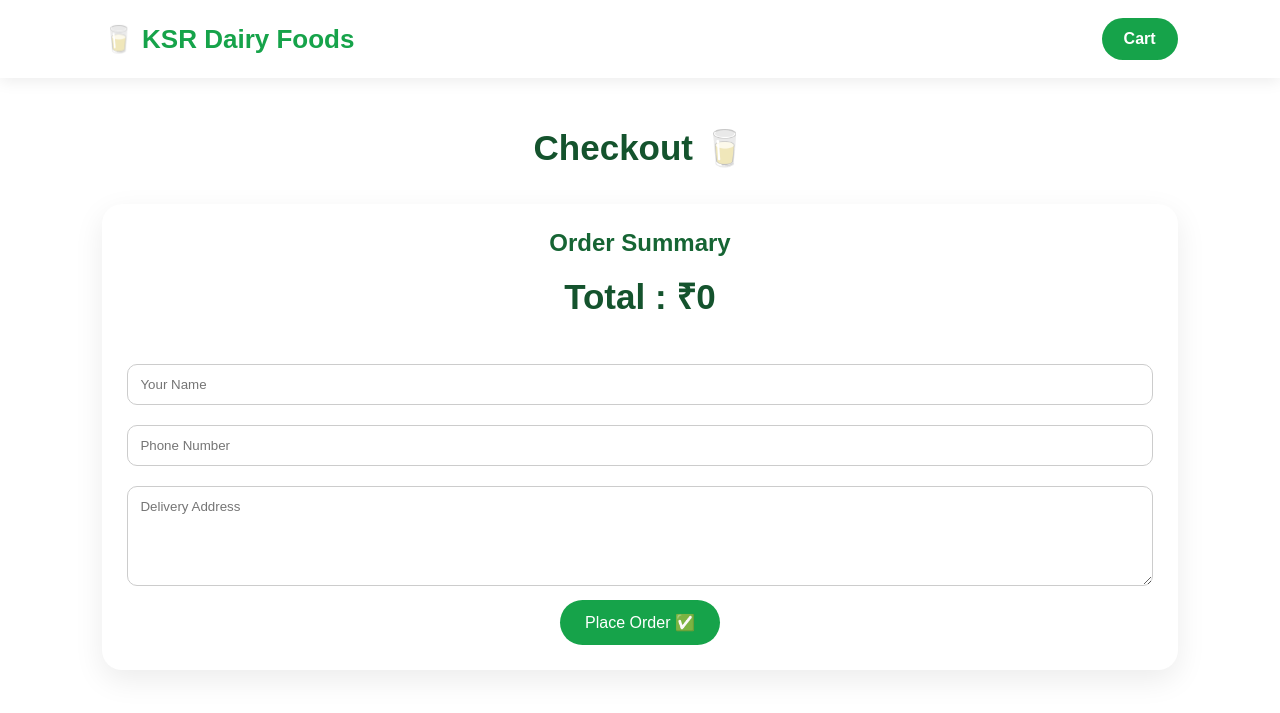
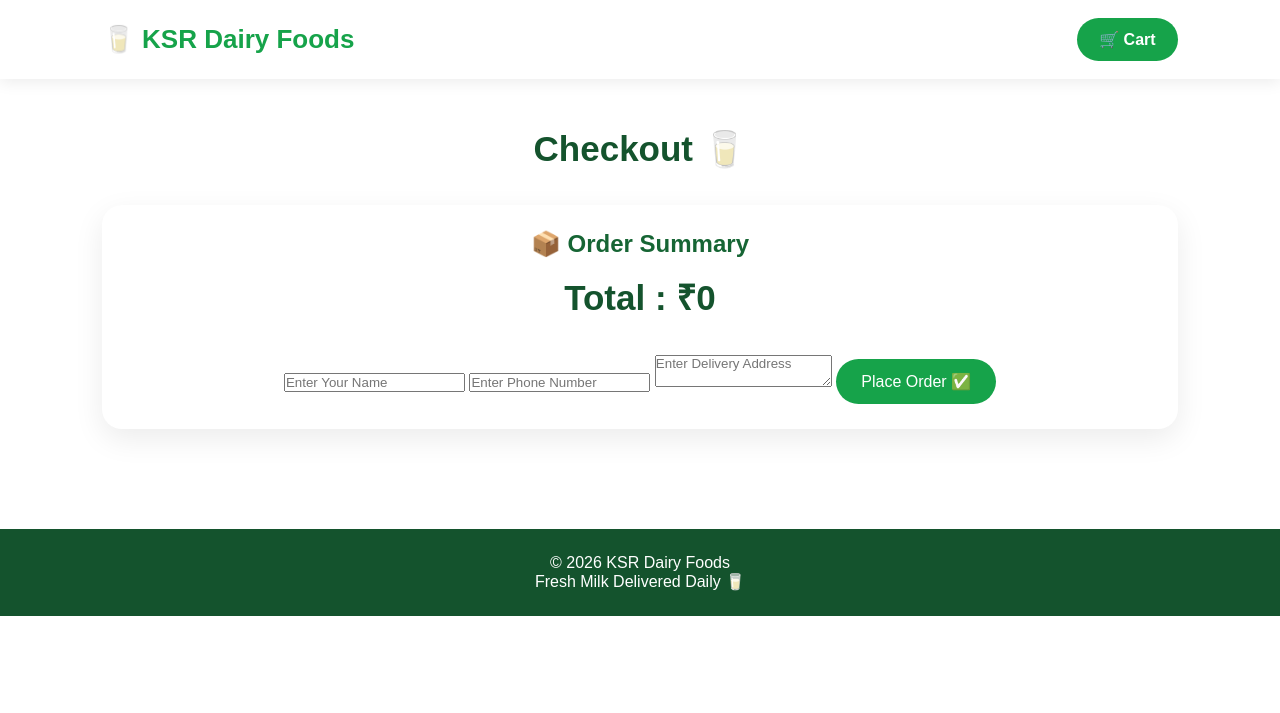
Before and after one commit to priyakhaif-oss/Ksr, a Flask app: page /checkout in a window 1280 px wide. Shown: the top 713 px of the page. Run offline with Flask 3, Linux system fonts and the light colour scheme.

Commit message:
Update checkout.html

```diff
--- a/templates/checkout.html
+++ b/templates/checkout.html
@@ -25,11 +25,13 @@
 
 
 <a href="/cart" class="cart-btn">
-Cart
+🛒 Cart
 </a>
 
 
 </header>
+
+
 
 
 
@@ -42,23 +44,35 @@ Checkout 🥛
 
 
 
-<div class="card">
+<div class="card checkout-card">
+
 
 
 <h3>
-Order Summary
+📦 Order Summary
 </h3>
+
 
 
 {% for item in cart %}
 
+
 <p>
 {{item.name}} × {{item.qty}}
--
+</p>
+
+
+<p>
 ₹{{item.price * item.qty}}
 </p>
 
+
+<hr>
+
+
 {% endfor %}
+
+
 
 
 <h2>
@@ -67,43 +81,53 @@ Total : ₹{{total}}
 
 
 
+
+
 <form action="/place-order" method="POST">
+
+
+
 
 
 <input
 type="text"
 name="name"
-placeholder="Your Name"
-required
-style="padding:12px;width:100%;margin:10px 0;border-radius:10px;border:1px solid #ccc;">
+placeholder="Enter Your Name"
+required>
+
 
 
 
 <input
 type="tel"
 name="phone"
-placeholder="Phone Number"
-required
-style="padding:12px;width:100%;margin:10px 0;border-radius:10px;border:1px solid #ccc;">
+placeholder="Enter Phone Number"
+required>
+
 
 
 
 <textarea
 name="address"
-placeholder="Delivery Address"
-required
-style="padding:12px;width:100%;height:100px;margin:10px 0;border-radius:10px;border:1px solid #ccc;">
-</textarea>
+placeholder="Enter Delivery Address"
+required></textarea>
+
+
 
 
 
 <button type="submit">
+
 Place Order ✅
+
 </button>
 
 
 
+
 </form>
+
+
 
 
 </div>
@@ -114,6 +138,26 @@ Place Order ✅
 
 
 
+
+
+<footer>
+
+
+<p>
+© 2026 KSR Dairy Foods
+</p>
+
+
+<p>
+Fresh Milk Delivered Daily 🥛
+</p>
+
+
+</footer>
+
+
+
+
 </body>
 
 </html>
```
